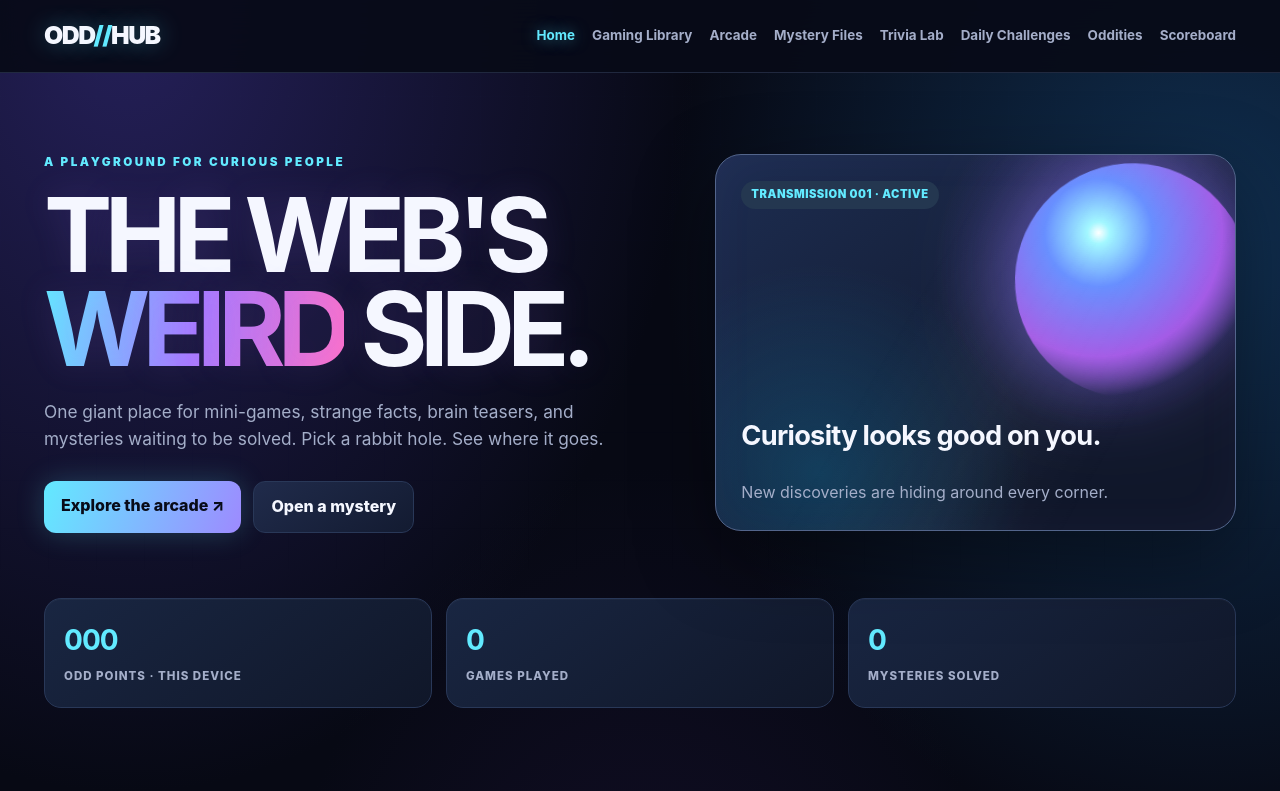
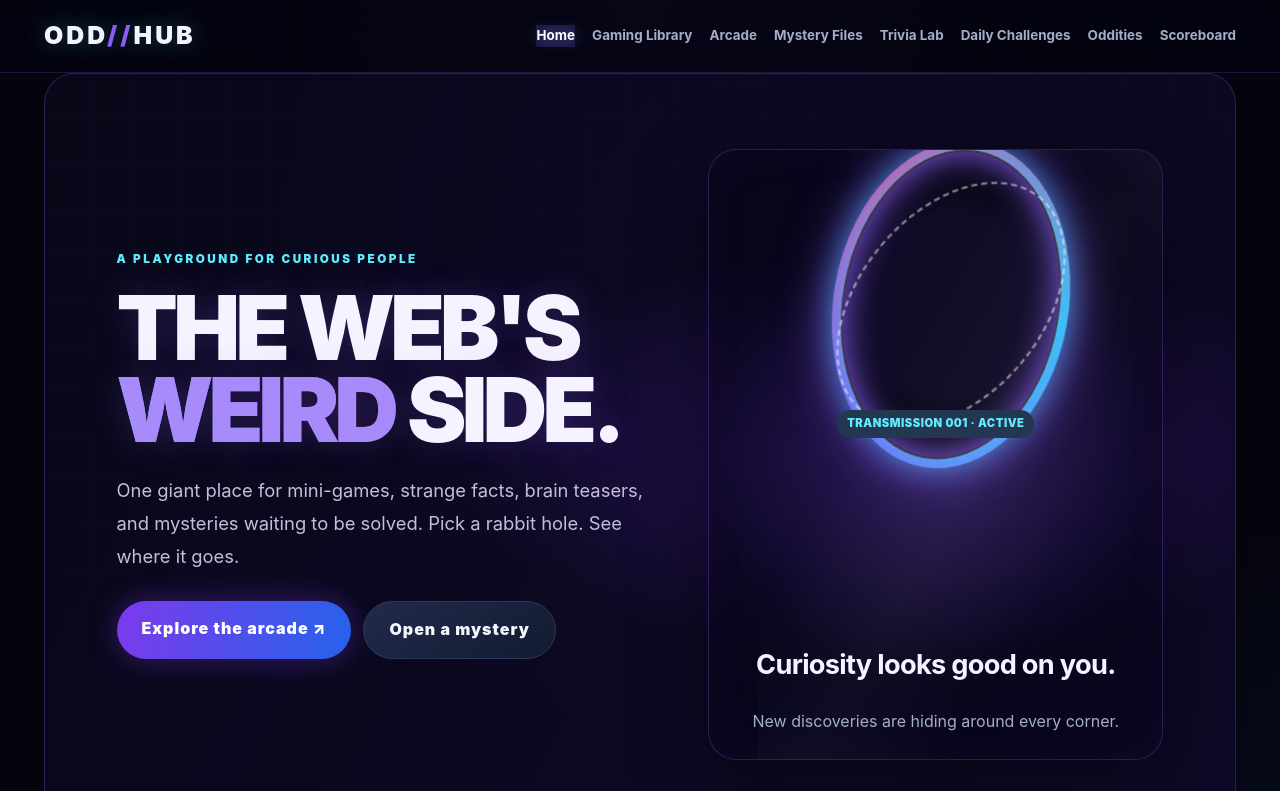
Before and after one commit to rsell32/odd-hub, a plain HTML site: page index.html in a window 1280 px wide. Shown: the top 791 px of the page. Drawn offline with Linux system fonts and the light colour scheme.

Commit message:
Add cinematic portal entrance styles to index.html

```diff
--- a/index.html
+++ b/index.html
@@ -604,6 +604,237 @@ a:focus-visible {
     transition-duration: .01ms !important;
   }
 }
+
+/* ==================================
+   ODD//HUB — CINEMATIC PORTAL ENTRANCE
+================================== */
+
+:root {
+  --void: #050510;
+  --purple: #8b5cf6;
+  --blue: #38bdf8;
+  --pink: #ec4899;
+  --white: #f5f3ff;
+}
+
+html {
+  scroll-behavior: smooth;
+}
+
+body {
+  background:
+    radial-gradient(ellipse at 50% 12%, rgba(93, 44, 180, .24), transparent 42%),
+    radial-gradient(ellipse at 85% 55%, rgba(27, 104, 190, .12), transparent 38%),
+    var(--void);
+  color: var(--white);
+}
+
+.top {
+  background: rgba(5, 5, 16, .78);
+  border-bottom: 1px solid rgba(139, 92, 246, .2);
+  backdrop-filter: blur(18px);
+}
+
+.brand {
+  letter-spacing: 3px;
+  font-weight: 950;
+}
+
+.brand span {
+  color: var(--purple);
+}
+
+.links a {
+  transition: color .2s ease, background .2s ease;
+}
+
+.links a:hover,
+.links a.active {
+  color: white;
+  background: rgba(139, 92, 246, .18);
+}
+
+/* Main cinematic entrance */
+.hero {
+  position: relative;
+  isolation: isolate;
+  min-height: 690px;
+  display: grid;
+  grid-template-columns: 1.1fr .9fr;
+  align-items: center;
+  gap: 35px;
+  padding: 75px 6%;
+  overflow: hidden;
+  border: 1px solid rgba(139, 92, 246, .25);
+  border-radius: 30px;
+  background:
+    radial-gradient(ellipse at 72% 50%, rgba(111, 45, 220, .28), transparent 38%),
+    linear-gradient(120deg, rgba(8, 8, 25, .98), rgba(17, 10, 43, .82));
+  box-shadow: 0 30px 100px rgba(0, 0, 0, .4);
+}
+
+.hero::before {
+  content: "";
+  position: absolute;
+  inset: 0;
+  z-index: -1;
+  pointer-events: none;
+  opacity: .3;
+  background-image:
+    linear-gradient(rgba(139, 92, 246, .12) 1px, transparent 1px),
+    linear-gradient(90deg, rgba(139, 92, 246, .12) 1px, transparent 1px);
+  background-size: 45px 45px;
+  mask-image: linear-gradient(to bottom, black, transparent 85%);
+}
+
+.hero h1 {
+  max-width: 700px;
+  font-size: clamp(3.5rem, 7vw, 6.8rem);
+  line-height: .92;
+  letter-spacing: -5px;
+  font-weight: 1000;
+  text-shadow: 0 0 35px rgba(139, 92, 246, .25);
+}
+
+.hero h1 span {
+  color: #a78bfa;
+}
+
+.hero .lead {
+  max-width: 540px;
+  color: #c4bddb;
+  font-size: 1.15rem;
+  line-height: 1.8;
+}
+
+.heroart {
+  min-height: 440px;
+  position: relative;
+  display: grid;
+  place-items: center;
+  overflow: hidden;
+  border: 1px solid rgba(139, 92, 246, .28);
+  border-radius: 28px;
+  background:
+    radial-gradient(circle, rgba(139, 92, 246, .2), transparent 60%),
+    rgba(4, 4, 18, .45);
+}
+
+.orb {
+  width: min(330px, 72vw);
+  aspect-ratio: 1;
+  border-radius: 50%;
+  position: relative;
+  background:
+    radial-gradient(circle at 50% 50%, #070713 0 35%, transparent 36%),
+    conic-gradient(from 0deg, #38bdf8, #8b5cf6, #ec4899, #38bdf8);
+  filter: drop-shadow(0 0 24px rgba(139, 92, 246, .65));
+  animation: portalSpin 18s linear infinite;
+}
+
+.orb::before {
+  content: "";
+  position: absolute;
+  inset: 9px;
+  border-radius: 50%;
+  background: radial-gradient(circle, #100b27 0 48%, #070713 70%);
+  border: 2px solid rgba(255, 255, 255, .2);
+  box-shadow: inset 0 0 35px #8b5cf6, 0 0 35px #38bdf8;
+}
+
+.orb::after {
+  content: "";
+  position: absolute;
+  inset: 25px;
+  border-radius: 50%;
+  border: 2px dashed rgba(255, 255, 255, .55);
+  animation: portalSpin 12s linear infinite reverse;
+}
+
+@keyframes portalSpin {
+  to { transform: rotate(360deg); }
+}
+
+/* Entrance buttons */
+.hero .actions a,
+.hero .actions button {
+  border-radius: 999px;
+  padding: 15px 25px;
+  font-weight: 900;
+  letter-spacing: 1px;
+  transition: transform .2s ease, box-shadow .2s ease;
+}
+
+.hero .actions a:first-child,
+.hero .actions button:first-child {
+  background: linear-gradient(100deg, #7c3aed, #2563eb);
+  color: white;
+  border: 0;
+  box-shadow: 0 0 30px rgba(124, 58, 237, .4);
+}
+
+.hero .actions a:hover,
+.hero .actions button:hover {
+  transform: translateY(-3px);
+  box-shadow: 0 0 35px rgba(56, 189, 248, .3);
+}
+
+/* Stats */
+.stats {
+  margin-top: 24px;
+  gap: 15px;
+}
+
+.stats > * {
+  background: rgba(15, 12, 35, .8);
+  border: 1px solid rgba(139, 92, 246, .2);
+  border-radius: 18px;
+}
+
+/* Explore cards */
+.tile,
+.panel,
+.gamebox {
+  background: linear-gradient(145deg, rgba(22, 17, 48, .95), rgba(8, 10, 27, .95));
+  border: 1px solid rgba(139, 92, 246, .2);
+  border-radius: 20px;
+  transition: transform .25s ease, border-color .25s ease, box-shadow .25s ease;
+}
+
+.tile:hover,
+.gamebox:hover {
+  transform: translateY(-6px);
+  border-color: rgba(56, 189, 248, .65);
+  box-shadow: 0 15px 45px rgba(56, 189, 248, .1);
+}
+
+/* Mobile layout */
+@media (max-width: 850px) {
+  .hero {
+    grid-template-columns: 1fr;
+    min-height: auto;
+    padding: 45px 25px;
+  }
+
+  .hero h1 {
+    letter-spacing: -2px;
+  }
+
+  .heroart {
+    min-height: 330px;
+  }
+}
+
+@media (prefers-reduced-motion: reduce) {
+  .orb,
+  .orb::after {
+    animation: none;
+  }
+
+  html {
+    scroll-behavior: auto;
+  }
+}
 </style>
 </head>
 <body>
```
